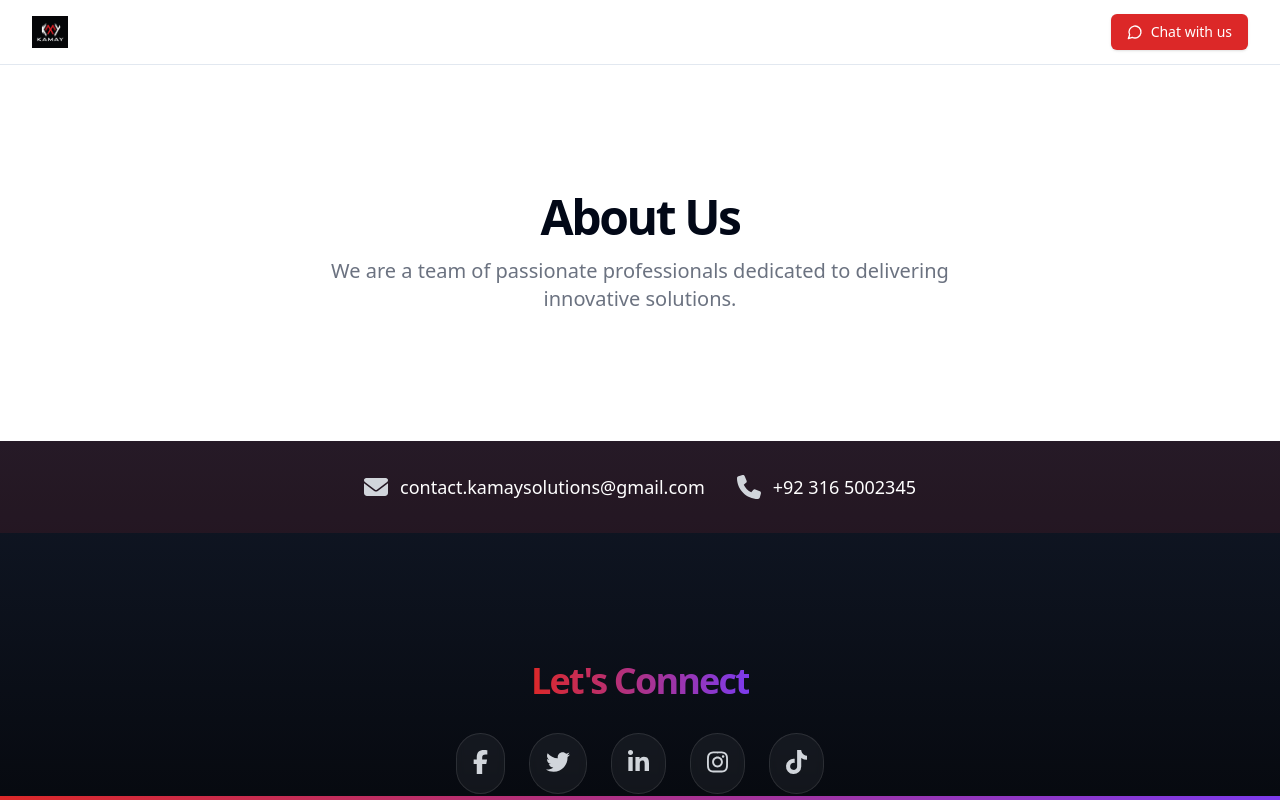
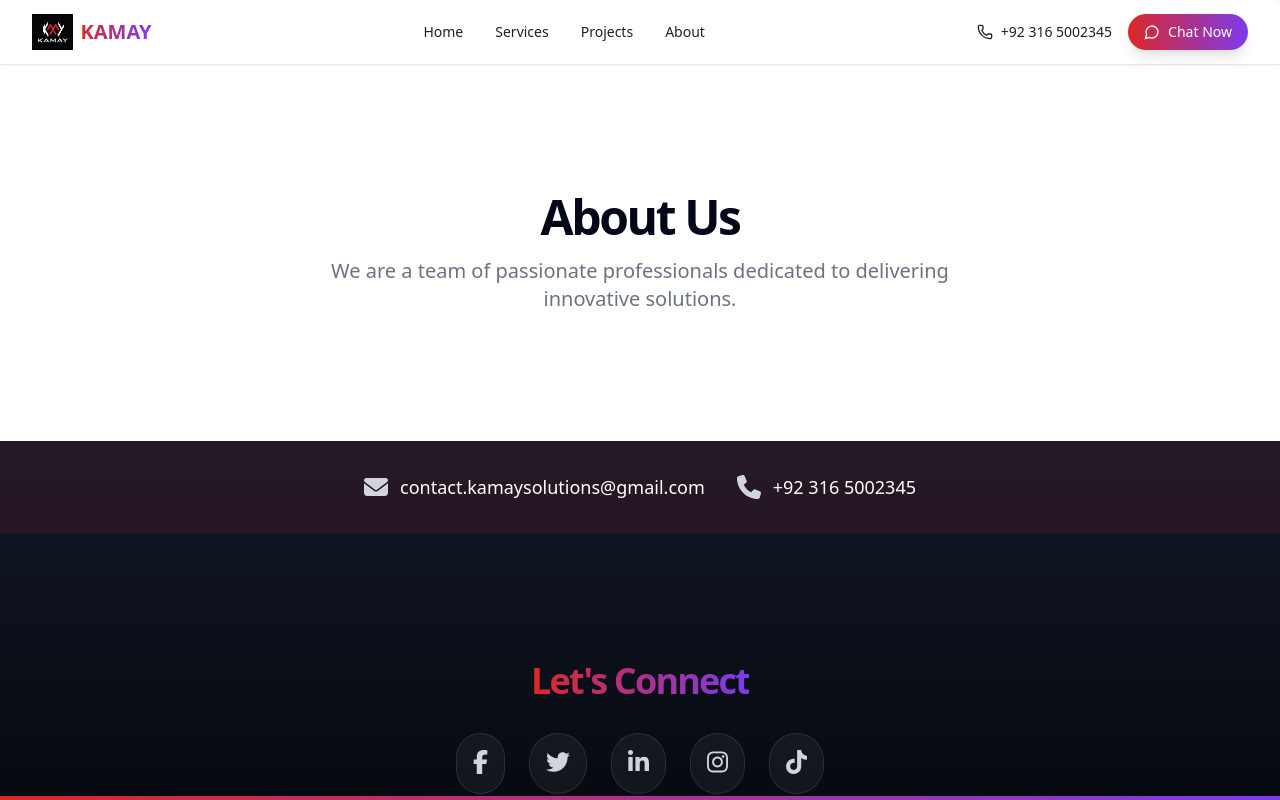
Before and after one commit to AbdulRafay517/kamay-website, a React (Vite) app: page /kamay-website/about in a window 1280 px wide. Shown: the top 800 px of the page. Built offline with nearby package versions, Linux system fonts and the light colour scheme.

Commit message:
Update Header

```diff
--- a/src/components/Header.jsx
+++ b/src/components/Header.jsx
@@ -1,26 +1,84 @@
+import { motion } from "framer-motion";
 import { Button } from "@/components/ui/button";
-import { MessageCircle } from "lucide-react";
-import logo from "../assets/images/logo_v2.png"; // Update with your logo path
+import { MessageCircle, Phone } from "lucide-react";
+import logo from "../assets/images/logo_v2.png";
 
 export default function Header() {
+  const handleNavigation = (sectionId) => {
+    const section = document.getElementById(sectionId);
+    if (section) {
+      section.scrollIntoView({ behavior: 'smooth' });
+    }
+  };
+
   return (
-    <header className="sticky top-0 z-50 w-full h-full border-b bg-background/95 backdrop-blur supports-[backdrop-filter]:bg-background/60">
+    <header className="sticky top-0 z-50 w-full border-b bg-background/95 backdrop-blur-md supports-[backdrop-filter]:bg-background/60 shadow-sm">
       <div className="container flex h-16 items-center justify-between">
-        {/* Logo Section */}
-        <div className="flex items-center gap-2">
+        {/* Logo */}
+        <motion.div
+          className="flex items-center gap-2"
+          whileHover={{ scale: 1.05 }}
+        >
           <img
-            src={logo} // Update with your logo path
-            className="h-8 w-auto transition-transform hover:scale-105"
+            src={logo}
+            alt="KAMAY Solutions"
+            className="h-9 w-auto transition-all duration-300 hover:rotate-[5deg]"
           />
-          <span className="sr-only">KAMAY Solutions</span>
-        </div>
+          <span className="text-xl font-bold bg-gradient-to-r from-primary to-secondary bg-clip-text text-transparent">
+            KAMAY
+          </span>
+        </motion.div>
 
-        {/* Navigation + Chat Button */}
-        <div className="flex items-center gap-6">
-          <Button className="gap-2" variant="default" onClick={() => window.open('https://wa.me/message/5ANCCFINFNNDF1', '_blank')}>
-            <MessageCircle className="h-4 w-4" />
-            <span>Chat with us</span>
-          </Button>
+        {/* Navigation Menu */}
+        <nav className="hidden md:flex items-center gap-8">
+          {['home', 'services', 'projects', 'about'].map((item, index) => (
+            <motion.button
+              key={index}
+              onClick={() => handleNavigation(item)}
+              className="text-sm font-medium text-foreground/90 hover:text-primary capitalize"
+              whileHover={{ y: -2 }}
+              transition={{ type: "spring", stiffness: 300 }}
+            >
+              {item}
+            </motion.button>
+          ))}
+        </nav>
+
+        {/* Action Buttons */}
+        <div className="flex items-center gap-4">
+          <motion.div
+            whileHover={{ scale: 1.05 }}
+            className="hidden md:flex items-center gap-2 text-sm font-medium text-foreground/90 hover:text-primary"
+          >
+            <Phone className="h-4 w-4" />
+            <a href="tel:+923165002345">+92 316 5002345</a>
+          </motion.div>
+
+          <motion.div
+            whileHover={{ scale: 1.05 }}
+            whileTap={{ scale: 0.95 }}
+          >
+            <Button
+              className="gap-2 rounded-full bg-gradient-to-r from-primary to-secondary hover:from-secondary hover:to-primary shadow-lg hover:shadow-primary/30"
+              onClick={() => window.open('https://wa.me/message/5ANCCFINFNNDF1', '_blank')}
+            >
+              <MessageCircle className="h-4 w-4" />
+              <span>Chat Now</span>
+              <motion.div
+                className="absolute -right-2 -top-2"
+                animate={{
+                  scale: [1, 1.2, 1],
+                  opacity: [0.8, 0]
+                }}
+                transition={{
+                  duration: 2,
+                  repeat: Infinity
+                }}
+              >
+                <div className="w-3 h-3 bg-primary rounded-full blur-sm" />
+              </motion.div>
+            </Button>
+          </motion.div>
         </div>
       </div>
     </header>
--- a/src/components/HomeSection.jsx
+++ b/src/components/HomeSection.jsx
@@ -2,7 +2,7 @@ import { motion } from "framer-motion";
 
 export default function HomeSection() {
   return (
-    <motion.section
+    <motion.section id="home"
       initial={{ opacity: 0 }}
       animate={{ opacity: 1 }}
       className="relative w-full pt-20 md:pt-24 lg:pt-32 min-h-[80vh] flex items-center"
--- a/src/components/IntroSection.jsx
+++ b/src/components/IntroSection.jsx
@@ -2,7 +2,7 @@ import { Users, Shield, Code, MessageCircle, Rocket, Lightbulb } from "lucide-re
 
 export default function IntroSection() {
   return (
-    <section className="relative py-24 overflow-hidden isolate">
+    <section id="about" className="relative py-24 overflow-hidden isolate">
       {/* Background Elements */}
       <div className="absolute inset-0 -z-10 opacity-15 bg-gradient-to-b from-primary/20 to-transparent" />
       <div className="absolute top-1/2 left-1/2 -translate-x-1/2 -translate-y-1/2 -z-20 w-full max-w-4xl h-96 bg-gradient-radial from-primary/30 to-transparent rounded-full blur-3xl" />
--- a/src/components/ProjectsSection.jsx
+++ b/src/components/ProjectsSection.jsx
@@ -48,7 +48,7 @@ const projects = [
 
 export default function ProjectsSection() {
   return (
-    <section className="relative py-24 bg-muted/20">
+    <section id="projects" className="relative py-24 bg-muted/20">
       <div className="container px-4 md:px-6">
         <ScrollAnimation delay={0.1}>
           <h2 className="font-heading text-3xl md:text-4xl lg:text-5xl text-center mb-12">
--- a/src/components/ServicesSection.jsx
+++ b/src/components/ServicesSection.jsx
@@ -15,7 +15,7 @@ const services = [
 
 export default function ServicesSection() {
   return (
-    <section className="relative py-24 overflow-hidden">
+    <section id="services" className="relative py-24 overflow-hidden">
       {/* Background Elements */}
       <div className="absolute -top-48 left-1/3 h-[600px] w-[600px] rounded-full bg-gradient-to-r from-primary/20 to-secondary/20 blur-3xl animate-pulse hidden md:block" />
       <div className="absolute -bottom-48 right-1/3 h-[600px] w-[600px] rounded-full bg-gradient-to-l from-primary/20 to-secondary/20 blur-3xl animate-pulse hidden md:block" />
--- a/src/index.css
+++ b/src/index.css
@@ -125,6 +125,41 @@
       rgba(var(--secondary)/0.1) 100%
     );
   }
+
+  .header-nav-link {
+    position: relative;
+    transition: all 0.3s ease;
+  }
+
+  .header-nav-link::after {
+    content: '';
+    position: absolute;
+    bottom: -5px;
+    left: 0;
+    width: 0;
+    height: 2px;
+    background: linear-gradient(to right, var(--primary), var(--secondary));
+    transition: width 0.3s ease;
+  }
+
+  .header-nav-link:hover::after {
+    width: 100%;
+  }
+
+  .chat-button-pulse {
+    box-shadow: 0 0 15px rgba(var(--primary), 0.4);
+  }
+
+  html {
+    scroll-behavior: smooth;
+    scroll-padding-top: 6rem;
+  }
+}
+
+@media (prefers-reduced-motion: reduce) {
+  html {
+    scroll-behavior: auto;
+  }
 }
 
 /* Rest of your CSS remains the same */
```
